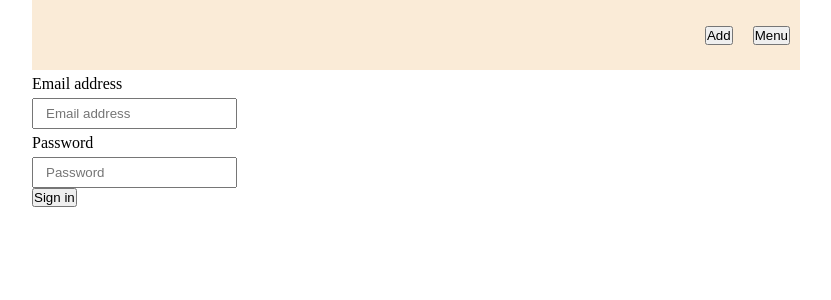
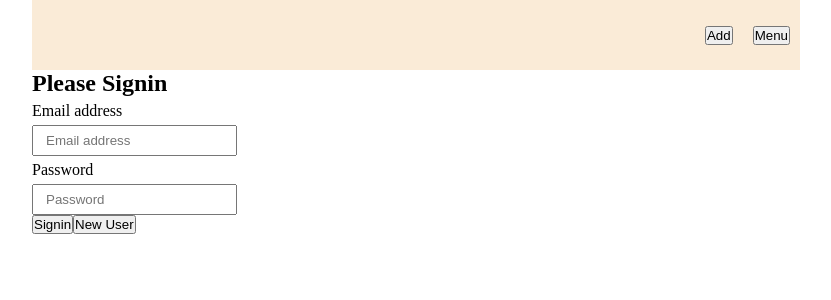
Before and after one commit to bibhu-padhy/vue-103-gym-app, a Vue app: page /login in a window 1280 px wide. Shown: the top 300 px of the page, without its empty margins (224-1055 px from the left). Built offline with nearby package versions, Linux system fonts and the light colour scheme.

Commit message:
added firebase auth

```diff
--- a/src/firebase.js
+++ b/src/firebase.js
@@ -14,3 +14,5 @@ const app = firebase.initializeApp({
 })
 
 export const db = app.firestore();
+
+export const auth = app.auth()
--- /dev/null
+++ b/src/services/auth.service.js
@@ -0,0 +1,16 @@
+import {
+    auth
+} from '../firebase'
+
+
+class AuthClass {
+    async logIn(email, password) {
+        return await auth.createUserWithEmailAndPassword(email, password)
+    }
+
+    async getLogedInUser() {
+        return auth.currentUser
+    }
+}
+
+export default new AuthClass();
--- a/src/views/Login.vue
+++ b/src/views/Login.vue
@@ -1,7 +1,9 @@
 <template>
     <div class="min-h-full flex items-center justify-center py-12 px-4 sm:px-6 lg:px-8">
         <div class="max-w-md w-full space-y-8">
-            <form class="mt-8 space-y-6" @submit="login">
+            <form class="mt-8 space-y-6" @submit.prevent="login">
+                <h2>Please {{ btnText }}</h2>
+
                 <div class="rounded-md shadow-sm -space-y-px">
                     <div>
                         <label for="email-address" class="sr-only">Email address</label>
@@ -12,7 +14,6 @@
                             type="email"
                             autocomplete="email"
                             required
-                            class="appearance-none rounded-none relative block w-full px-3 py-2 border border-gray-300 placeholder-gray-500 text-gray-900 rounded-t-md focus:outline-none focus:ring-indigo-500 focus:border-indigo-500 focus:z-10 sm:text-sm"
                             placeholder="Email address"
                         />
                     </div>
@@ -25,17 +26,14 @@
                             type="password"
                             autocomplete="current-password"
                             required
-                            class="appearance-none rounded-none relative block w-full px-3 py-2 border border-gray-300 placeholder-gray-500 text-gray-900 rounded-b-md focus:outline-none focus:ring-indigo-500 focus:border-indigo-500 focus:z-10 sm:text-sm"
                             placeholder="Password"
                         />
                     </div>
                 </div>
 
                 <div>
-                    <button
-                        type="submit"
-                        class="group relative w-full flex justify-center py-2 px-4 border border-transparent text-sm font-medium rounded-md text-white bg-indigo-600 hover:bg-indigo-700 focus:outline-none focus:ring-2 focus:ring-offset-2 focus:ring-indigo-500"
-                    >Sign in</button>
+                    <button type="submit">{{ btnText }}</button>
+                    <button type="button" @click="btnText = 'Signup'">New User</button>
                 </div>
             </form>
         </div>
@@ -43,14 +41,17 @@
 </template>
 
 <script>
+import authService from "../services/auth.service"
 export default {
     name: "Login",
     methods: {
-        login(e) {
-            e.preventDefault();
+        async login() {
             if (this.email.length > 5 && this.password.length > 5) {
-                localStorage.setItem('credentials', JSON.stringify({ email: this.email, password: this.password }))
-                this.$router.push({ name: 'Home', })
+                const user = await authService.logIn(this.email, this.password)
+                if (user.user.uid) {
+                    console.log(user);
+                }
+                // this.$router.push({ name: 'Home', })
             } else {
                 alert('Provide a proper credentials')
             }
@@ -59,8 +60,14 @@ export default {
     data() {
         return {
             email: null,
-            password: null
+            password: null,
+            btnText: 'Signin'
         }
+    },
+    mounted() {
+        authService.getLogedInUser().then(res => {
+            console.log(res.email);
+        })
     },
 }
 
```
Also changed, not shown: src/store/index.js (line endings or trailing spaces).
